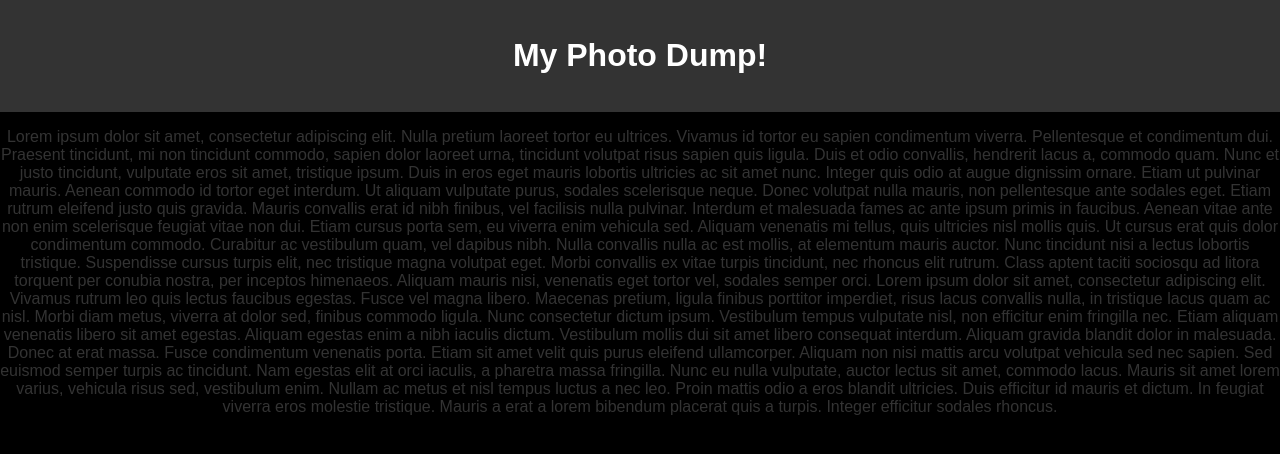
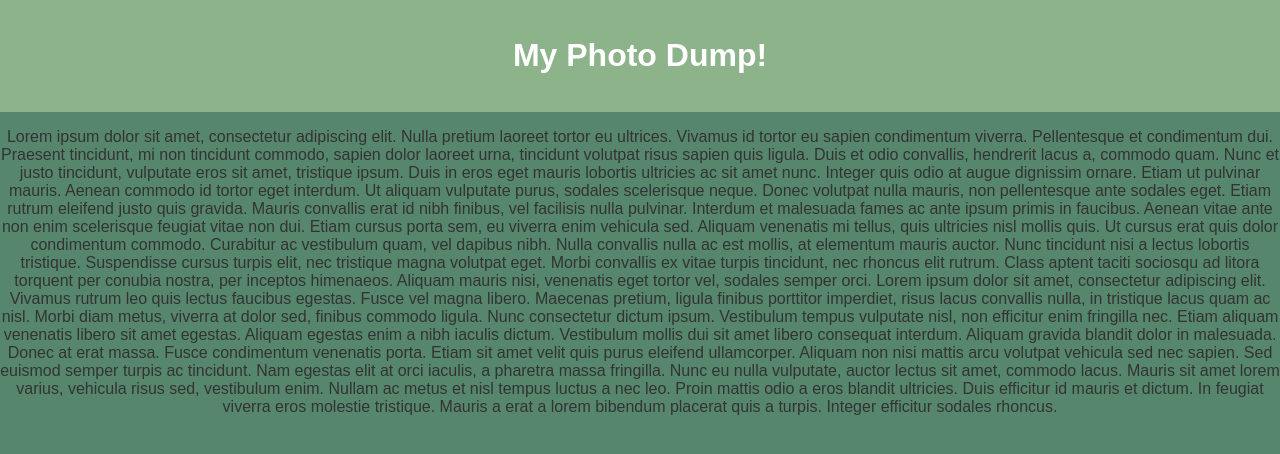
Before and after one commit to TonyBoy56/qr-code-photo-upload, a website: page src/index.html in a window 1280 px wide. Drawn offline with Linux system fonts and the light colour scheme.

Commit message:
experiment with color palettes for the css.

```diff
--- a/src/styles.css
+++ b/src/styles.css
@@ -3,7 +3,7 @@ body {
     margin: 0;
     padding: 0;
     text-align: center;
-    background-color: black;
+    background-color: #56876D;
     color: #333;
 }
 
@@ -14,7 +14,7 @@ body {
 }
 
 header {
-    background: #333;
+    background: #8DB38B;
     color: #fff;
     padding: 1em 0;
 }
```
